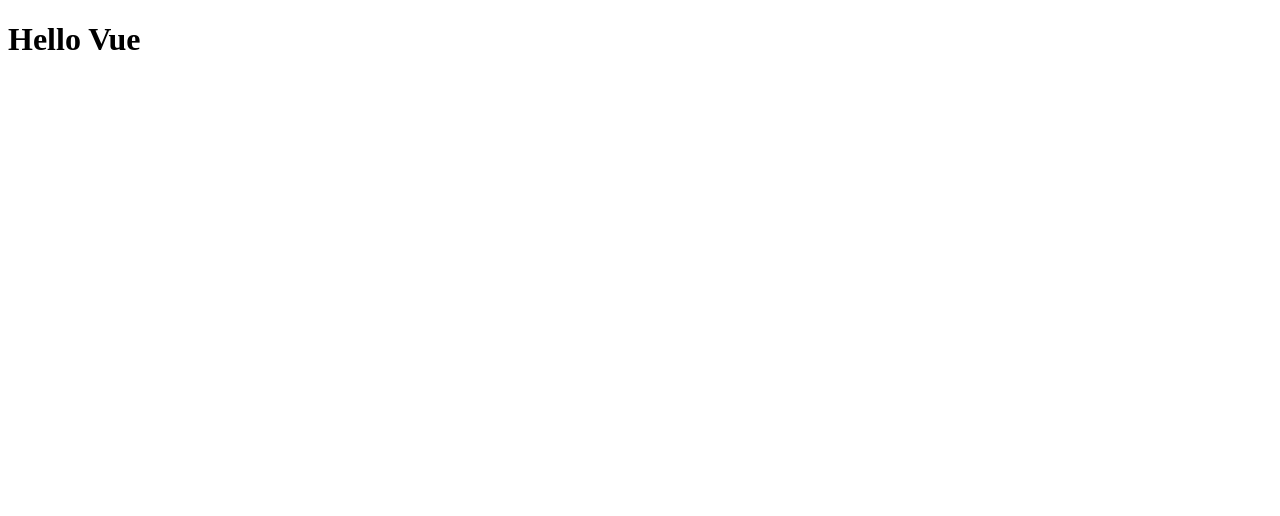
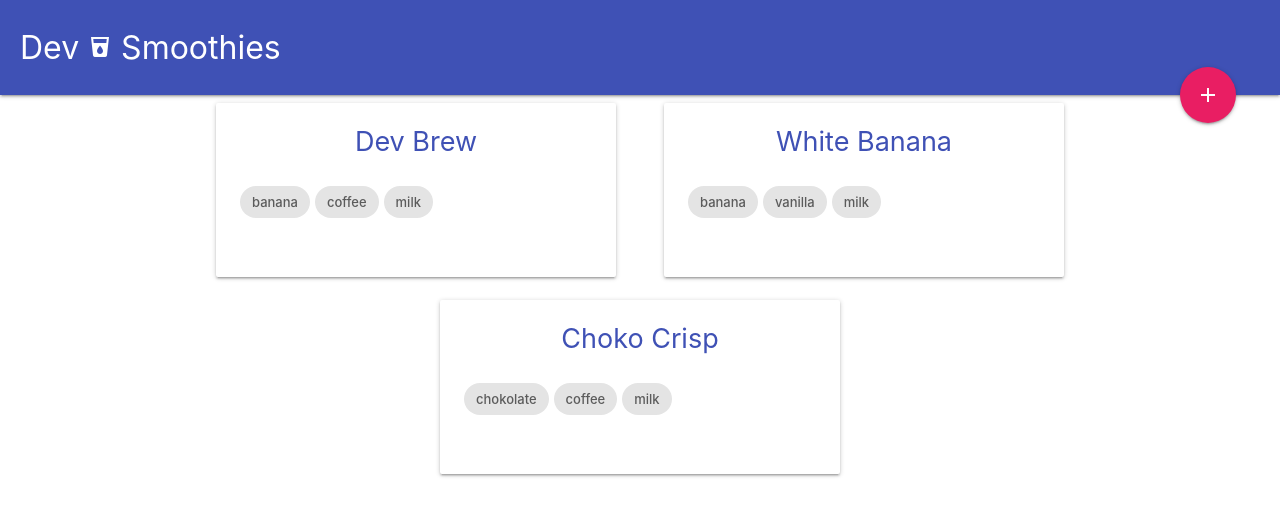
Before and after one commit to costel-dev/dev-smoothies, a Vue app: page / in a window 1280 px wide. Shown: the top 516 px of the page. Built offline with nearby package versions, Linux system fonts and the light colour scheme.

Commit message:
Navbar component created, UI cards to display our data

```diff
--- a/public/index.html
+++ b/public/index.html
@@ -1,15 +1,29 @@
 <!DOCTYPE html>
 <html lang="">
   <head>
-    <meta charset="utf-8">
-    <meta http-equiv="X-UA-Compatible" content="IE=edge">
-    <meta name="viewport" content="width=device-width,initial-scale=1.0">
-    <link rel="icon" href="<%= BASE_URL %>favicon.ico">
+    <meta charset="utf-8" />
+    <meta http-equiv="X-UA-Compatible" content="IE=edge" />
+    <meta name="viewport" content="width=device-width,initial-scale=1.0" />
+    <link rel="icon" href="<%= BASE_URL %>favicon.ico" />
+    <link
+      href="https://fonts.googleapis.com/icon?family=Material+Icons"
+      rel="stylesheet"
+    />
+
+    <!-- Compiled and minified CSS -->
+    <link
+      rel="stylesheet"
+      href="https://cdnjs.cloudflare.com/ajax/libs/materialize/1.0.0/css/materialize.min.css"
+    />
     <title><%= htmlWebpackPlugin.options.title %></title>
   </head>
   <body>
     <noscript>
-      <strong>We're sorry but <%= htmlWebpackPlugin.options.title %> doesn't work properly without JavaScript enabled. Please enable it to continue.</strong>
+      <strong
+        >We're sorry but <%= htmlWebpackPlugin.options.title %> doesn't work
+        properly without JavaScript enabled. Please enable it to
+        continue.</strong
+      >
     </noscript>
     <div id="app"></div>
     <!-- built files will be auto injected -->
--- a/src/App.vue
+++ b/src/App.vue
@@ -1,7 +1,19 @@
 <template>
   <div id="app">
+    <Navbar />
     <router-view />
   </div>
 </template>
 
+<script>
+import Navbar from './components/Navbar';
+
+export default {
+  name: 'App',
+  components: {
+    Navbar,
+  },
+};
+</script>
+
 <style></style>
--- /dev/null
+++ b/src/components/Navbar.vue
@@ -0,0 +1,31 @@
+<template>
+  <div class="navbar">
+    <nav class="nav-extended indigo">
+      <div class="nav-content">
+        <router-link to="/">
+          <span class="nav-title">
+            Dev <span class="material-icons">local_drink</span> Smoothies
+          </span>
+        </router-link>
+        <a href="" class="btn-floating btn-large halfway-fab pink">
+          <router-link to="">
+            <i class="material-icons">add</i>
+          </router-link>
+        </a>
+      </div>
+    </nav>
+  </div>
+</template>
+
+<script>
+export default {
+  name: 'Navbar',
+  data() {},
+};
+</script>
+
+<style>
+.navbar nav {
+  padding: 0 20px;
+}
+</style>
--- a/src/views/Home.vue
+++ b/src/views/Home.vue
@@ -1,11 +1,68 @@
 <template>
-  <h1>Hello Vue</h1>
+  <div class="home container">
+    <div class="card" v-for="smoothie in smoothies" :key="smoothie.id">
+      <div class="card-content">
+        <h2 class="indigo-text">
+          {{ smoothie.title }}
+        </h2>
+        <ul class="ingredients">
+          <li v-for="(ing, index) in smoothie.ingredients" :key="index">
+            <span class="chip"> {{ ing }} </span>
+          </li>
+        </ul>
+      </div>
+    </div>
+  </div>
 </template>
 
 <script>
 export default {
   name: 'Home',
+  data() {
+    return {
+      smoothies: [
+        {
+          title: 'Dev Brew',
+          slug: 'dev-brew',
+          ingredients: ['banana', 'coffee', 'milk'],
+          id: '1',
+        },
+        {
+          title: 'White Banana',
+          slug: 'white-banana',
+          ingredients: ['banana', 'vanilla', 'milk'],
+          id: '2',
+        },
+        {
+          title: 'Choko Crisp',
+          slug: 'choko-crisp',
+          ingredients: ['chokolate', 'coffee', 'milk'],
+          id: '3',
+        },
+      ],
+    };
+  },
 };
 </script>
 
-<style></style>
+<style>
+.home {
+  display: flex;
+  flex-flow: row wrap;
+  justify-content: space-around;
+}
+.card-content {
+  width: 400px;
+}
+.home h2 {
+  font-size: 1.8em;
+  text-align: center;
+  margin-top: 0;
+}
+.home .ingredients {
+  margin: 30px auto;
+}
+.home .ingredients li {
+  display: inline-block;
+}
+</style>
```
